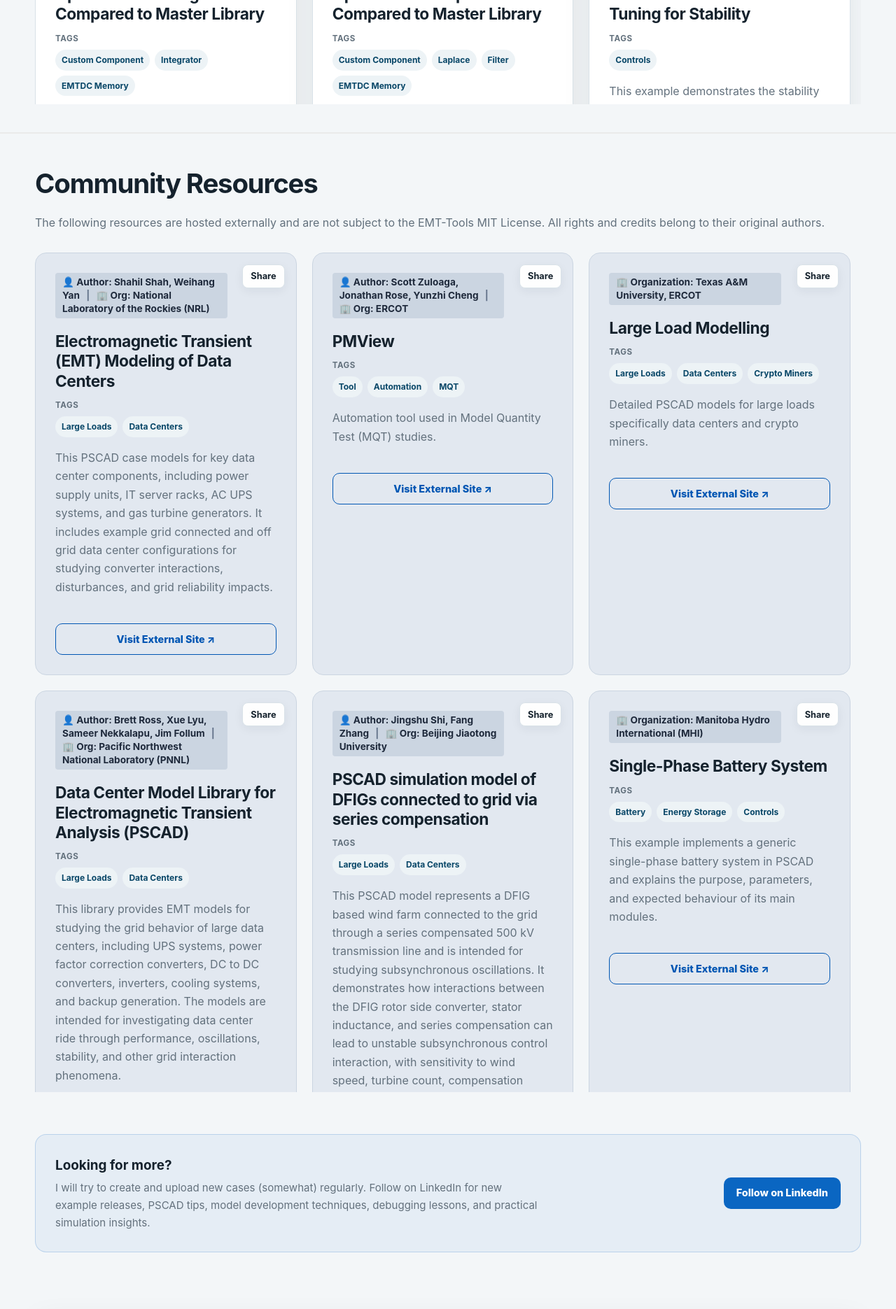
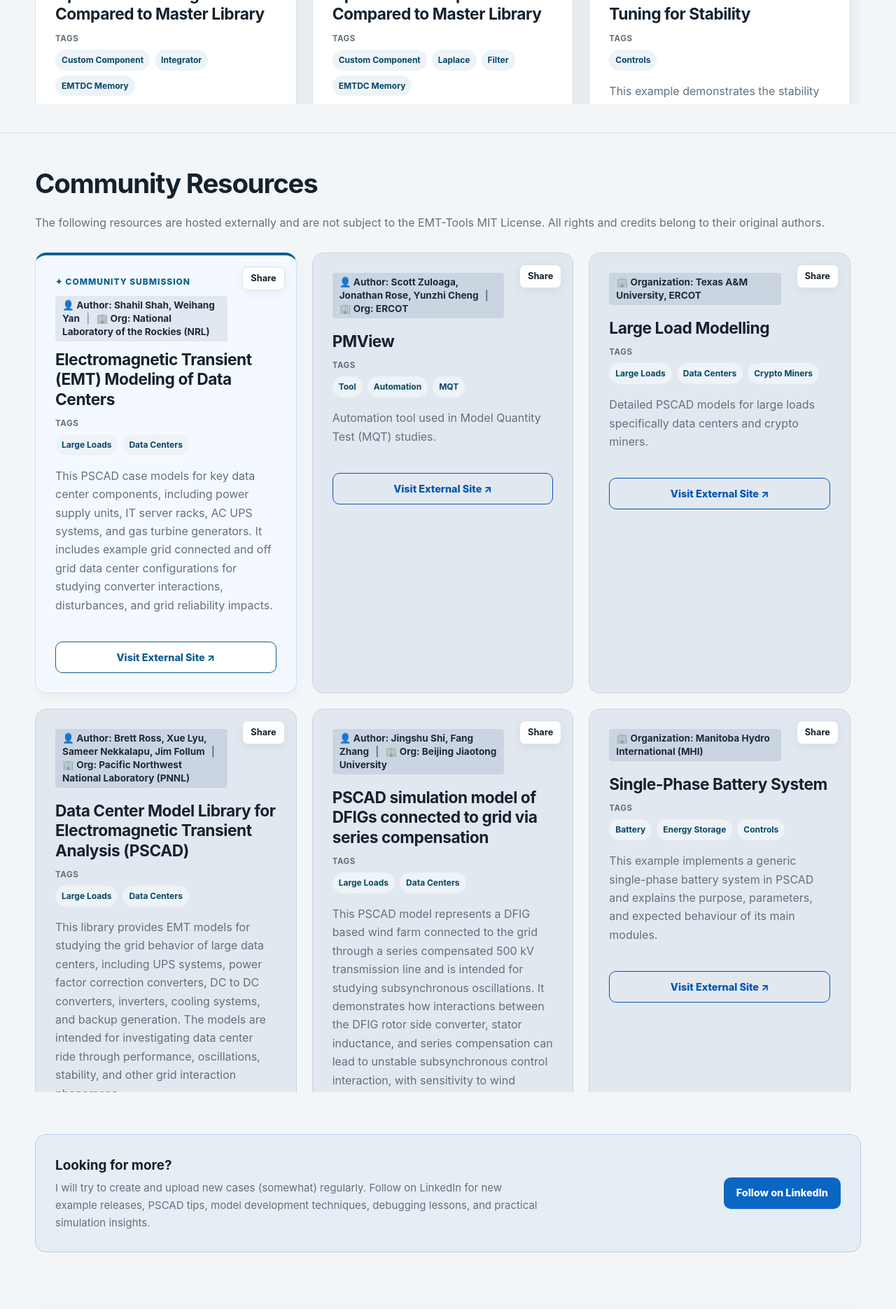
Before and after one commit to EMT-Tools/emt-tools.github.io, a Jekyll site: the page built from index.html, in a window 1280 px wide. Shown: the part 2873-4744 px from the top of the page at 70% size. Built offline with Jekyll 4.4.1, drawn with Linux system fonts in a browser that asks for light colours; some of the changed lines change nothing that is shown.

Commit message:
Update external.yml

```diff
--- a/_data/external.yml
+++ b/_data/external.yml
@@ -4,6 +4,7 @@
   url: "https://ieee-dataport.org/open-access/electromagnetic-transient-emt-modeling-data-centers"
   description: "This PSCAD case models for key data center components, including power supply units, IT server racks, AC UPS systems, and gas turbine generators. It includes example grid connected and off grid data center configurations for studying converter interactions, disturbances, and grid reliability impacts."
   tags: ["Large Loads", "Data Centers"]
+  submission: true
 
 - title: "PMView"
   author: "Scott Zuloaga, Jonathan Rose, Yunzhi Cheng"
```
